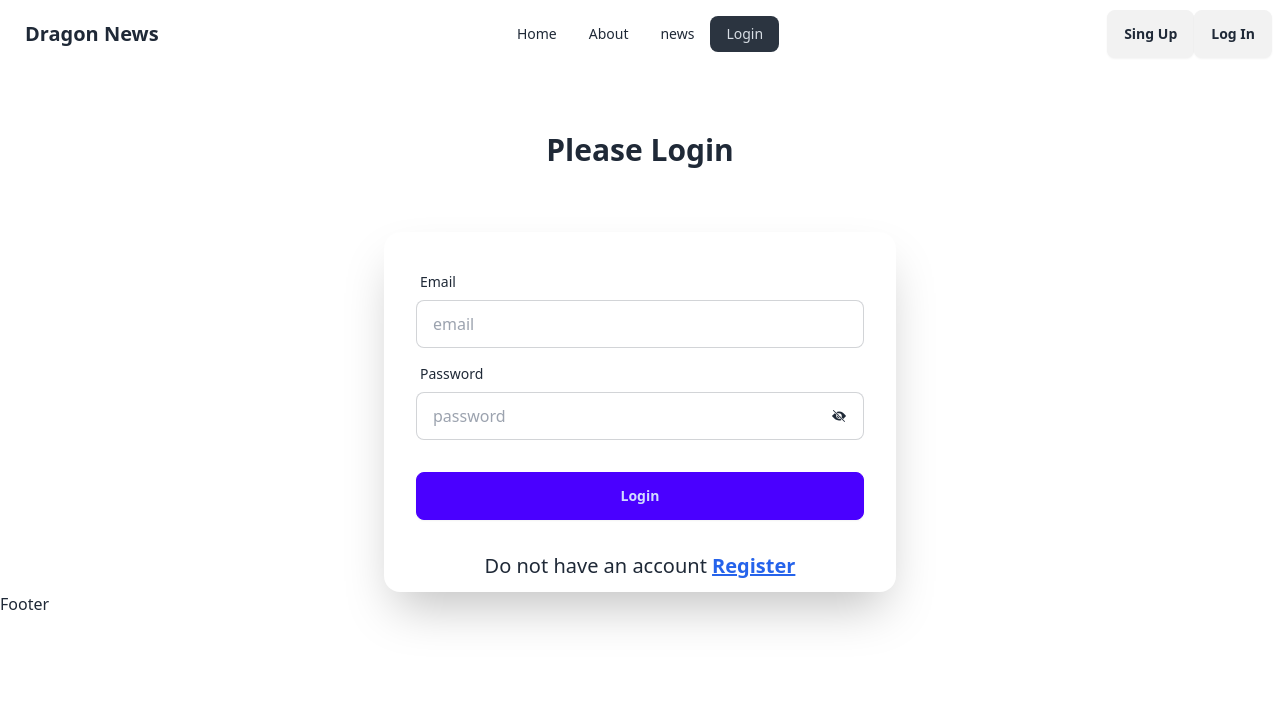
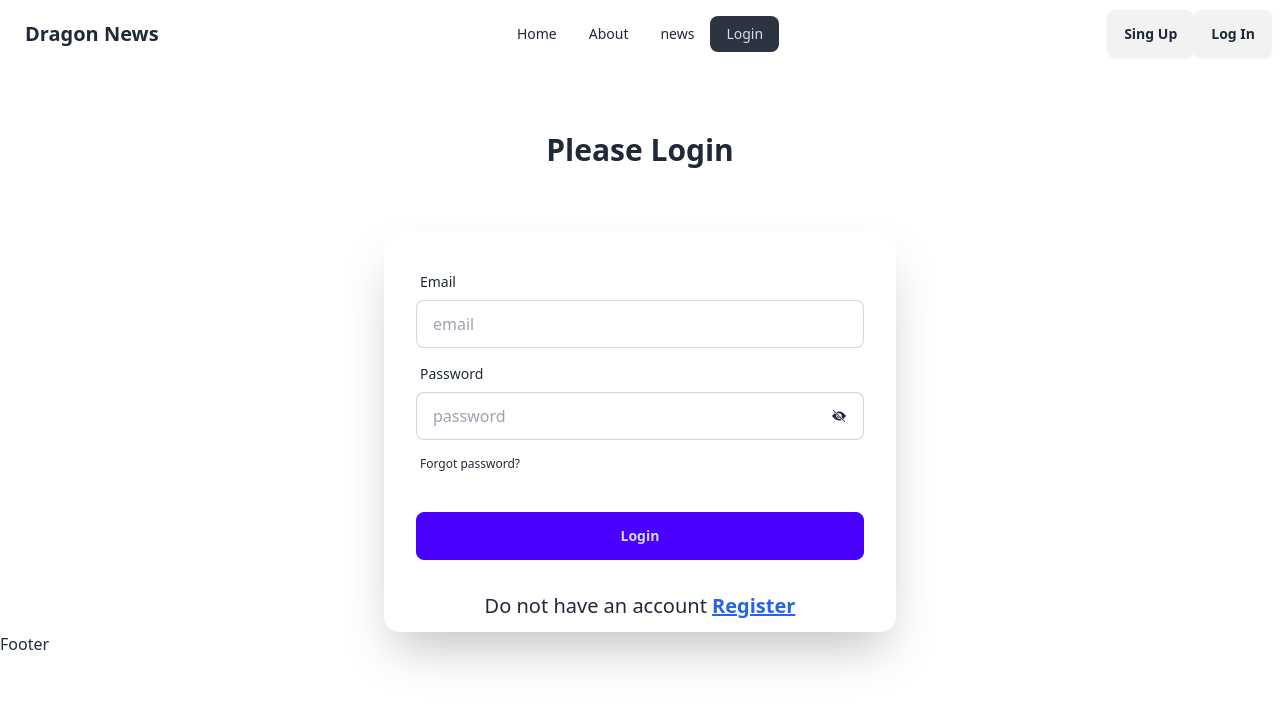
Before and after one commit to mdabdulkyum1/react-dragon-news, a React (Vite) app: page /login in a window 1280 px wide. Shown: the top 704 px of the page. Built offline with nearby package versions, Linux system fonts and the light colour scheme; no server answers.

Commit message:
reset password done

```diff
--- a/src/AuthProvider/AuthProvider.jsx
+++ b/src/AuthProvider/AuthProvider.jsx
@@ -1,4 +1,4 @@
-import { createUserWithEmailAndPassword, onAuthStateChanged, signInWithEmailAndPassword, signOut } from "firebase/auth";
+import { createUserWithEmailAndPassword, onAuthStateChanged, sendPasswordResetEmail, signInWithEmailAndPassword, signOut } from "firebase/auth";
 import { createContext, useEffect, useState } from "react";
 import { auth } from './../firebase/firebase.init';
 
@@ -9,7 +9,7 @@ function AuthProvider(props = {}) {
 // state manege here
 const [currentUser, setCurrentUser] = useState(null);
 const [loading, setLoading] = useState(true);
-
+console.log(currentUser)
 
 const createUser = (email, password) => {
   setLoading(true)
@@ -19,6 +19,10 @@ const createUser = (email, password) => {
 const signInUser = (email, password) => {
   setLoading(true)
   return signInWithEmailAndPassword(auth, email, password);
+}
+
+const verifyEmail = (email) => {
+   return sendPasswordResetEmail(auth, email)
 }
 
 const logOut = () => {
@@ -58,7 +62,8 @@ useEffect(()=> {
     signInUser,
     logOut,
     loading,
-    setLoading
+    setLoading,
+    verifyEmail
   }
   return (
     <AuthContext.Provider value={authInfo}>
--- a/src/pages/Login/Login.jsx
+++ b/src/pages/Login/Login.jsx
@@ -1,6 +1,6 @@
 import { Link, useLocation, useNavigate } from "react-router-dom";
 import Navbar from "../../components/Navbar/Navbar";
-import { useContext, useState } from "react";
+import { useContext, useRef, useState } from "react";
 import { AuthContext } from "../../AuthProvider/AuthProvider";
 import { toast } from "react-toastify";
 import { FaEye } from "react-icons/fa";
@@ -10,9 +10,9 @@ function Login() {
   const [success, setSuccess] = useState("");
   const [error, setError] = useState(null);
   const [showPassword, setShowPassword] = useState(false);
+  const emailRef = useRef();
+  const location = useLocation();
 
-  const location = useLocation();
-  console.log(location.state)
 
   const handelShowPassword = () => {
     setShowPassword(!showPassword);
@@ -31,7 +31,7 @@ function Login() {
     });
   };
 
-  const { signInUser, setLoading } = useContext(AuthContext);
+  const { signInUser, setLoading, verifyEmail } = useContext(AuthContext);
 
   const navigate = useNavigate();
 
@@ -57,6 +57,21 @@ function Login() {
     e.target.reset();
   };
 
+
+  const resetPassword = () => {
+    const email = emailRef?.current?.value;
+    verifyEmail(email)
+    .then(() => {
+      setSuccess("Password reset email sent!")
+      // mu3sU7TfMQQziCR
+    })
+    .catch((error) => {
+      const errorCode = error.code;
+      const errorMessage = error.message;
+      console.log(errorCode, errorMessage)
+    });
+  }
+
   return (
     <>
       <Navbar></Navbar>
@@ -70,6 +85,7 @@ function Login() {
               <span className="label-text">Email</span>
             </label>
             <input
+            ref={emailRef}
               type="email"
               name="email"
               placeholder="email"
@@ -102,6 +118,9 @@ function Login() {
             </label>
 
           </div>
+          <label className="label">
+            <button onClick={resetPassword} href="#" className="label-text-alt link link-hover">Forgot password?</button>
+          </label>
           {success && <p className="text-green-600">{success}</p>}
           {error && (
             <p className="text-red-600">Login Failed :( Please Try again...</p>
```
